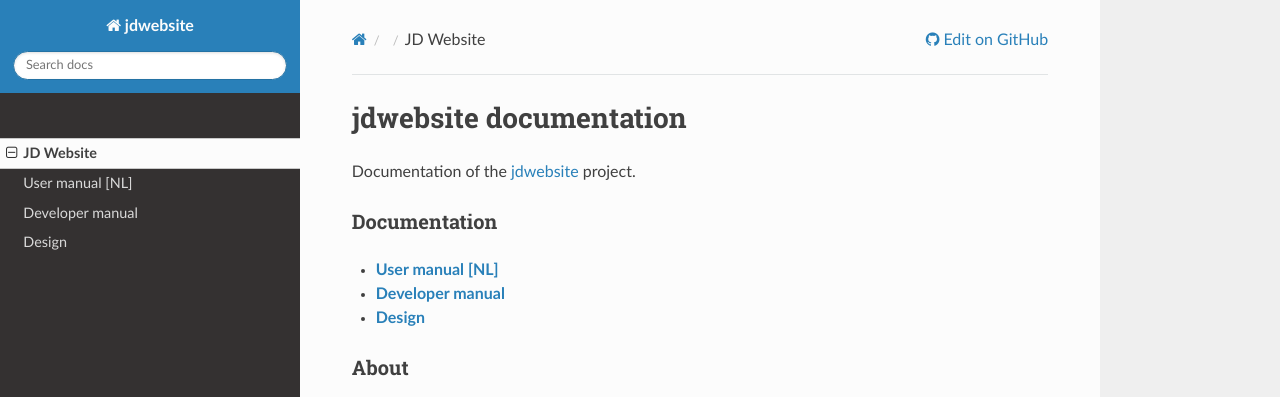
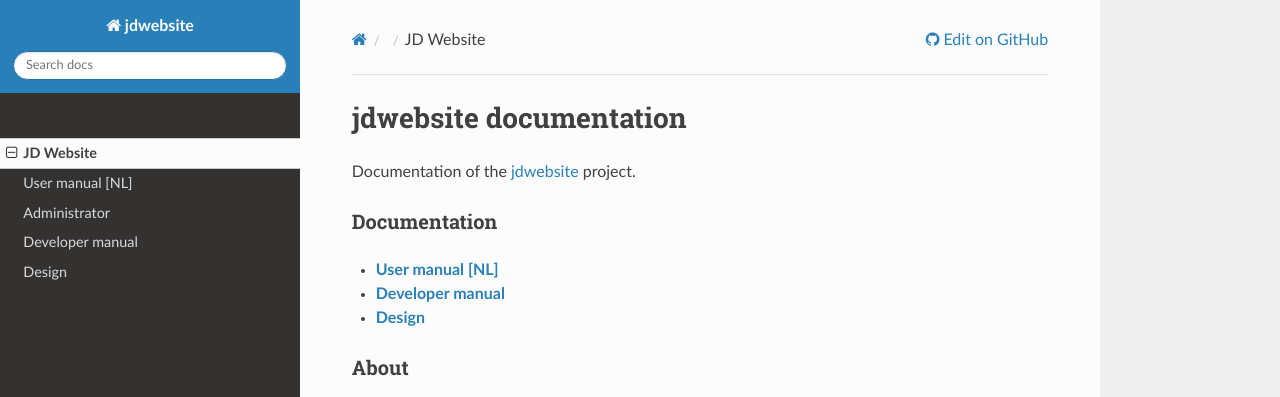
Before and after one commit to jonge-democraten/website, an MkDocs documentation site: the page built from docs/index.md, in a window 1280 px wide. Shown: the top 397 px of the page. Built offline with MkDocs 1.6.1, drawn with Linux system fonts in a browser that asks for light colours; nearby versions of some CDN libraries; old or Windows-style settings are respelled for this version of MkDocs.

Commit message:
Add administrator.md to the mkdocs config
To include it in the readthedocs.org build.

```diff
--- a/mkdocs.yml
+++ b/mkdocs.yml
@@ -10,5 +10,6 @@ theme: 'readthedocs'
 pages:
 - ['index.md', '', 'JD Website']
 - ['user.md', '', 'User manual [NL]']
+- ['administrator.md', '', 'Administrator']
 - ['developer.md', '', 'Developer manual']
 - ['design.md', '', 'Design']
```
